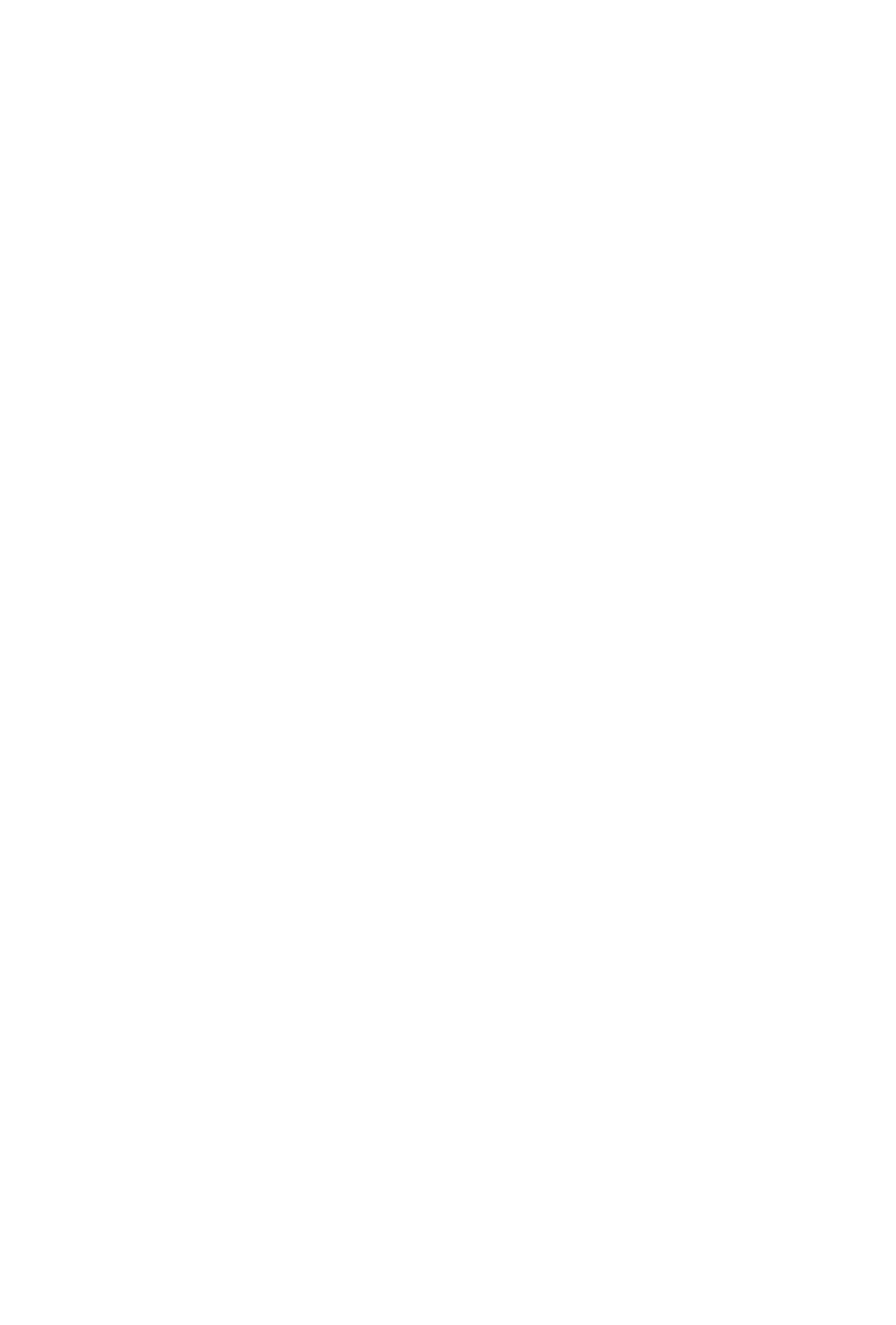
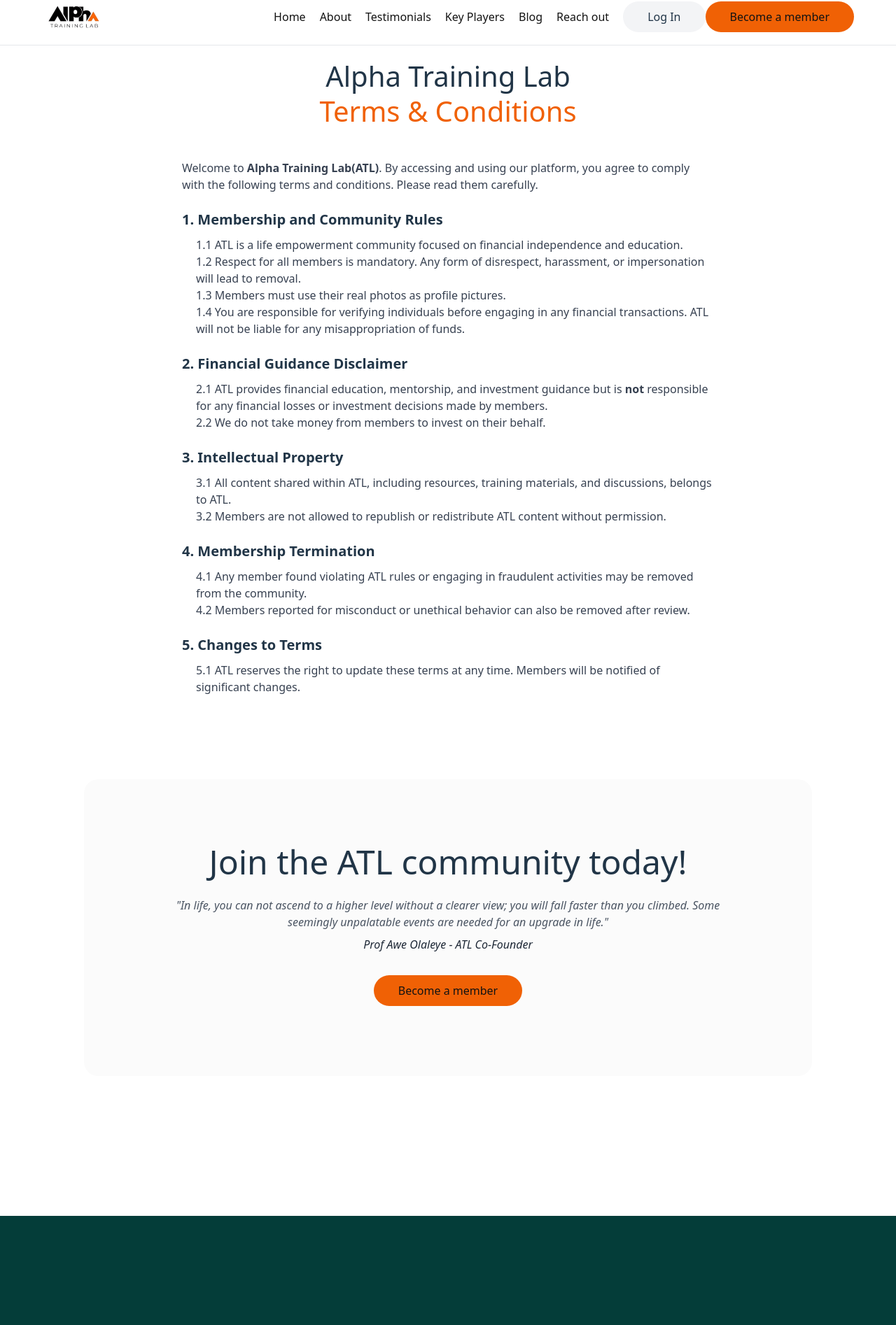
Before and after one commit to Alpha-Training-Lab/ATL-FrontEnd, a React (Vite) app: page /terms-and-conditions in a window 1280 px wide. Before the commit this address had no page. Shown: the part 16-1910 px from the top of the page at 70% size. Before the commit the page ends 800 px from the top, so only its background shows below. Built offline with nearby package versions, Linux system fonts and the light colour scheme.

Commit message:
added t&c and privacy policy page and fixed minor bugs

```diff
--- a/src/App.jsx
+++ b/src/App.jsx
@@ -10,7 +10,13 @@
 import BlogPost from './pages/blogpost';
 import KYCRegistration from './pages/KYCRegistration';
 import LoginPage from './pages/login';
+import TermsAndConditions from './pages/t&C';
+import PrivacyPolicy from './pages/privacy';
 
+
+
+// ------------------=====================---------------
+// App routing starts here
 function App() {
   return (
     // <Router>
@@ -35,6 +41,8 @@
         <Route path='/Key players' element={<KeyplayersPage />} />
         <Route path='/blog' element={<BlogPage />} />
         <Route path='/blog/:slug' element={<BlogPost />} />
+        <Route path='/terms-and-conditions' element={<TermsAndConditions />} />
+        <Route path='/privacy-policy' element={<PrivacyPolicy />} />
         <Route path='/ICredirection' element={<RedirectionPage />} />
         <Route path='/ICredirection/SubmitKYC' element={<KYCRegistration />} />
         <Route path='/login' element={<LoginPage />} />
--- a/src/components/cta.jsx
+++ b/src/components/cta.jsx
@@ -1,4 +1,4 @@
-import { PrimaryButton } from "./Buttons";
+import { PrimaryButton } from "./buttons";
 
 const CTA = () => {
   return (
--- a/src/components/header.jsx
+++ b/src/components/header.jsx
@@ -1,6 +1,6 @@
 import { useState } from 'react';
 import { Link } from 'react-router-dom';
-import { PrimaryButton, SecondaryButton } from './Buttons';
+import { PrimaryButton, SecondaryButton } from './buttons';
 import Menu from './Menu';
 import logo from '/Theme=dark.png';
 
--- a/src/components/kyc/step1.jsx
+++ b/src/components/kyc/step1.jsx
@@ -18,7 +18,7 @@
             <div className="w-full flex flex-col gap-[5px]">
                 <div className="flex justify-between items-end">
                   <label htmlFor="bamcode" className="text-[15px] pl-[10px]">Bam code</label>
-                  <LinkButton className="text-[12px]">
+                  <LinkButton to='/ICredirection' className="text-[12px]">
                     I don't have a Bamcode
                   </LinkButton>
                 </div>
@@ -27,7 +27,7 @@
         </form>
         <div className="w-full flex gap-[5px] items-start">
           <input type="checkbox" className="mt-[4px] bg-greyColor border border-greyColor rounded-[5px]"/>
-          <p className="text-[12px] leading-tight">Clicking on 'create an account' means you have read and accepted alpha training lab <LinkButton>Terms of use</LinkButton> and <LinkButton>Terms of service</LinkButton>. Proceeding also means you have read and understood Alpha Training lab <LinkButton>Privacy Policy</LinkButton></p>
+          <p className="text-[12px] leading-tight">I agree that i have read, understood and accept Alpha Training Lab's <LinkButton to='/terms-and-conditions'>Terms and conditions</LinkButton>. I also also understand that creating an account means that i consent to Alpha Training Lab's <LinkButton to='/privacy-policy'>Privacy policy</LinkButton>.</p>
         </div>
         <div className="flex flex-col items-center gap-[5px] w-full">
           <PrimaryButton onClick={nextStep} className="mt-[20px] w-full">
--- /dev/null
+++ b/src/pages/privacy.jsx
@@ -0,0 +1,68 @@
+import Header from "../components/header";
+import Footer from "../components/footer";
+import CTA from '../components/cta';
+
+
+const PrivacyPolicy = () => {
+  return (
+    <div>
+      <Header />
+      <main className="flex flex-col items-start px-[15px] py-[100px] md:px-[30px] md:pt-[100px] lg:px-[60px]">
+        <div className="flex flex-col gap-[20px]">
+          <h3 className="text-[20px] md:text-[32px] lg:text-[40px] leading-none text-center mb-6 md:px-[180px] md:leading-tight lg:px-[350px]">Alpha Training Lab <span className="text-primary">Privacy Policy</span></h3>
+          <div className="md:px-[100px] lg:px-[200px]">
+            <p className="text-gray-700">
+              This Privacy Policy explains how <span className="font-bold">Alpha Training Lab(ATL)</span> collects, uses, and protects your personal data.
+            </p>
+            <div className="flex flex-col gap-[10px]">
+              <h2 className="text-xl font-semibold mt-6">1. Information We Collect</h2>
+              <div className="text-gray-700 pl-[20px]">
+                <p>1.1 Personal Information: When you register, we collect details such as your name, email, phone number, and Telegram username.</p>
+                <p>1.2 Verification Data: KYC (Know Your Customer) verification requires government-issued ID and proof of residence.</p>
+                <p>1.3 Usage Data: We track how you interact with ATL resources for security and improvement purposes.</p>
+              </div>
+            </div>
+
+            <div className="flex flex-col gap-[10px]">
+              <h2 className="text-xl font-semibold mt-6">2. Purpose of Data Collection</h2>
+              <div className="text-gray-700 pl-[20px]">
+                <p>2.1 To verify and authenticate ATL members.</p>
+                <p>2.2 To improve community welfare and enhance security.</p>
+                <p>2.3 To provide personalized mentorship and support.</p>
+              </div>
+            </div>
+
+            <div className="flex flex-col gap-[10px]">
+              <h2 className="text-xl font-semibold mt-6">3. Data Protection & Sharing</h2>
+              <div className="text-gray-700 pl-[20px]">
+                <p>3.1 Your personal data is **not** shared with third parties.</p>
+                <p>3.2 We implement security measures to protect your information from unauthorized access.</p>
+                <p>3.3 Only authorized ATL administrators can access member data for verification and community management.</p>
+              </div>
+            </div>
+
+            <div className="flex flex-col gap-[10px]">
+              <h2 className="text-xl font-semibold mt-6">4. Data Deletion & Member Rights</h2>
+              <div className="text-gray-700 pl-[20px]">
+                <p>4.1 You can request the deletion of your data. However, this means your membership in ATL will also be revoked.</p>
+                <p>4.2 You have the right to access, update, or correct your information at any time.</p>
+              </div>
+            </div>
+
+            <div className="flex flex-col gap-[10px]">
+              <h2 className="text-xl font-semibold mt-6">5. Compliance & Updates</h2>
+              <div className="text-gray-700 pl-[20px]">
+                <p>5.1 ATL operates as a **global virtual community** and aligns with data protection regulations applicable to online communities.</p>
+                <p>5.2 We reserve the right to update this Privacy Policy. Members will be notified of significant changes.</p>
+              </div>
+            </div>
+          </div>
+        </div>
+        <CTA />
+      </main>
+      <Footer />
+    </div>
+  );
+};
+
+export default PrivacyPolicy;
--- a/src/pages/redirection.jsx
+++ b/src/pages/redirection.jsx
@@ -1,23 +1,16 @@
-import React, { Component } from 'react';
-// import Header from '../components/common/header';
-// import CTA from '../components/common/cta';
-// import Footer from '../components/common/footer';
-// import { useAuth } from '../context/AuthContext';
-// import Logo from '../../public/darklogo.png';
 import logo from '/Theme=dark.png';
 import warningIcon from '../assets/svgs/SealWarning.svg';
-import { PrimaryButton, SecondaryButton } from '../components/Buttons';
-import { Link } from 'react-router-dom';
+import { PrimaryButton, SecondaryButton, LinkButton } from '../components/buttons';
+// import { Link } from 'react-router-dom';
 
 
 const RedirectionPage = () => {
     return (
         <div>
-            {/* <Header /> */}
             <main className='w-full flex flex-col justify-center items-center py-[50px] gap-[10px]'>
-                <Link onClick={() => window.location.href = '/'}>
+                <LinkButton to= '/'>
                     <img src={logo} alt='ATL logo' className='w-[100px] h-[80px] md:w-[120px] md:h-[100px] object-contain'></img>
-                </Link>
+                </LinkButton>
                 <div className='flex flex-col gap-[50px] items-center border  rounded-[20px] m-[20px] p-[20px] py-[50px] md:mx-[10%] lg:mx-[20%] lg:px-[50px] '>
                     <div className='flex flex-col gap-[5px] '>
                         <h3 className='text-[32px] text-center leading-tight md:text-[40px]'>You are One Step Closer</h3>
@@ -45,11 +38,10 @@
                                 Submit your KYC
                             </SecondaryButton>
                         </div>
-                        <p>Already a member? <Link className='text-primary hover:underline' onClick={() => window.location.href = '/login'}>Log In</Link></p>
+                        <p className='text-[14px]'>Already a member? <LinkButton to='/login'>Log in</LinkButton></p>
                     </div>
                 </div>
             </main>
-            {/* <Footer /> */}
         </div>
     );
 };
--- /dev/null
+++ b/src/pages/t&C.jsx
@@ -0,0 +1,61 @@
+import Header from "../components/header";
+import Footer from "../components/footer";
+import CTA from '../components/cta';
+
+const TermsAndConditions = () => {
+  return (
+    <div>
+      <Header />
+      <main className="flex flex-col items-start px-[15px] py-[100px] md:px-[30px] md:pt-[100px] lg:px-[60px]">
+        <div className="flex flex-col gap-[20px]">
+          <h3 className="text-[20px] md:text-[32px] lg:text-[40px] leading-none text-center mb-6 md:px-[180px] md:leading-tight lg:px-[350px]">Alpha Training Lab <span className="text-primary">Terms & Conditions</span></h3>
+          <div className="md:px-[100px] lg:px-[200px]">
+            <p className="text-gray-700">
+              Welcome to <span className="font-bold">Alpha Training Lab(ATL)</span>. By accessing and using our platform, you agree to comply with the following terms and conditions. Please read them carefully.
+            </p>
+            <div className="flex flex-col gap-[10px]">
+                <h2 className="text-xl font-semibold mt-6">1. Membership and Community Rules</h2>
+                <div className="text-gray-700 pl-[20px]">
+                  <p>1.1 ATL is a life empowerment community focused on financial independence and education.</p>
+                  <p>1.2 Respect for all members is mandatory. Any form of disrespect, harassment, or impersonation will lead to removal.</p>
+                  <p>1.3 Members must use their real photos as profile pictures.</p>
+                  <p>1.4 You are responsible for verifying individuals before engaging in any financial transactions. ATL will not be liable for any misappropriation of funds.</p>
+                </div>
+            </div>
+            <div className="flex flex-col gap-[10px]">
+                <h2 className="text-xl font-semibold mt-6">2. Financial Guidance Disclaimer</h2>
+                <div className="text-gray-700 pl-[20px]">
+                  <p>2.1 ATL provides financial education, mentorship, and investment guidance but is <span className="font-bold">not</span> responsible for any financial losses or investment decisions made by members.</p>
+                  <p>2.2 We do not take money from members to invest on their behalf.</p>
+                </div>
+            </div>
+            <div className="flex flex-col gap-[10px]">
+                <h2 className="text-xl font-semibold mt-6">3. Intellectual Property</h2>
+                <div className="text-gray-700 pl-[20px]">
+                  <p>3.1 All content shared within ATL, including resources, training materials, and discussions, belongs to ATL.</p>
+                  <p>3.2 Members are not allowed to republish or redistribute ATL content without permission.</p>
+                </div>
+            </div>
+            <div className="flex flex-col gap-[10px]">
+                <h2 className="text-xl font-semibold mt-6">4. Membership Termination</h2>
+                <div className="text-gray-700 pl-[20px]">
+                  <p>4.1 Any member found violating ATL rules or engaging in fraudulent activities may be removed from the community.</p>
+                  <p>4.2 Members reported for misconduct or unethical behavior can also be removed after review.</p>
+                </div>
+            </div>
+            <div className="flex flex-col gap-[10px]">
+                <h2 className="text-xl font-semibold mt-6">5. Changes to Terms</h2>
+                <div className="text-gray-700 pl-[20px]">
+                  <p>5.1 ATL reserves the right to update these terms at any time. Members will be notified of significant changes.</p>
+                </div>
+            </div>
+          </div>
+          <CTA />
+        </div>
+      </main>
+      <Footer />
+    </div>
+  );
+};
+
+export default TermsAndConditions;
```
Also changed, not shown: src/components/footer.jsx (+7 -5 lines), src/pages/login.jsx (+0 -19 lines).
